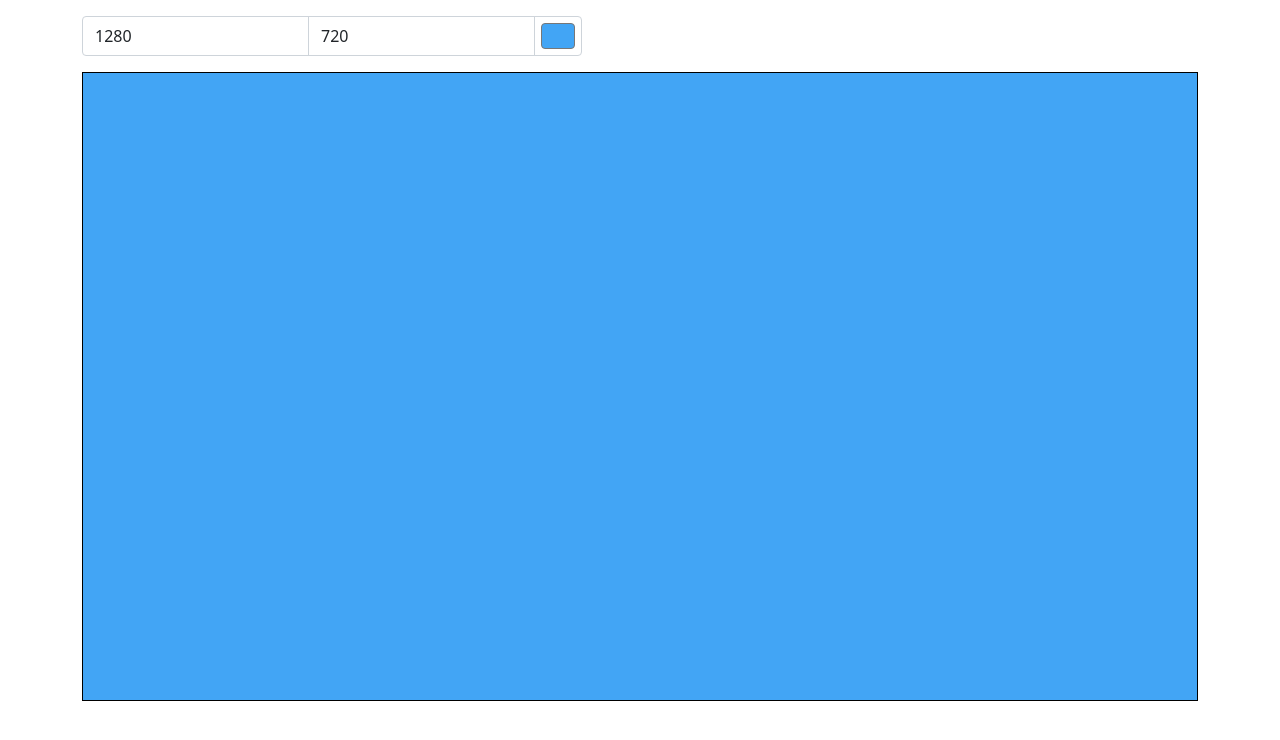
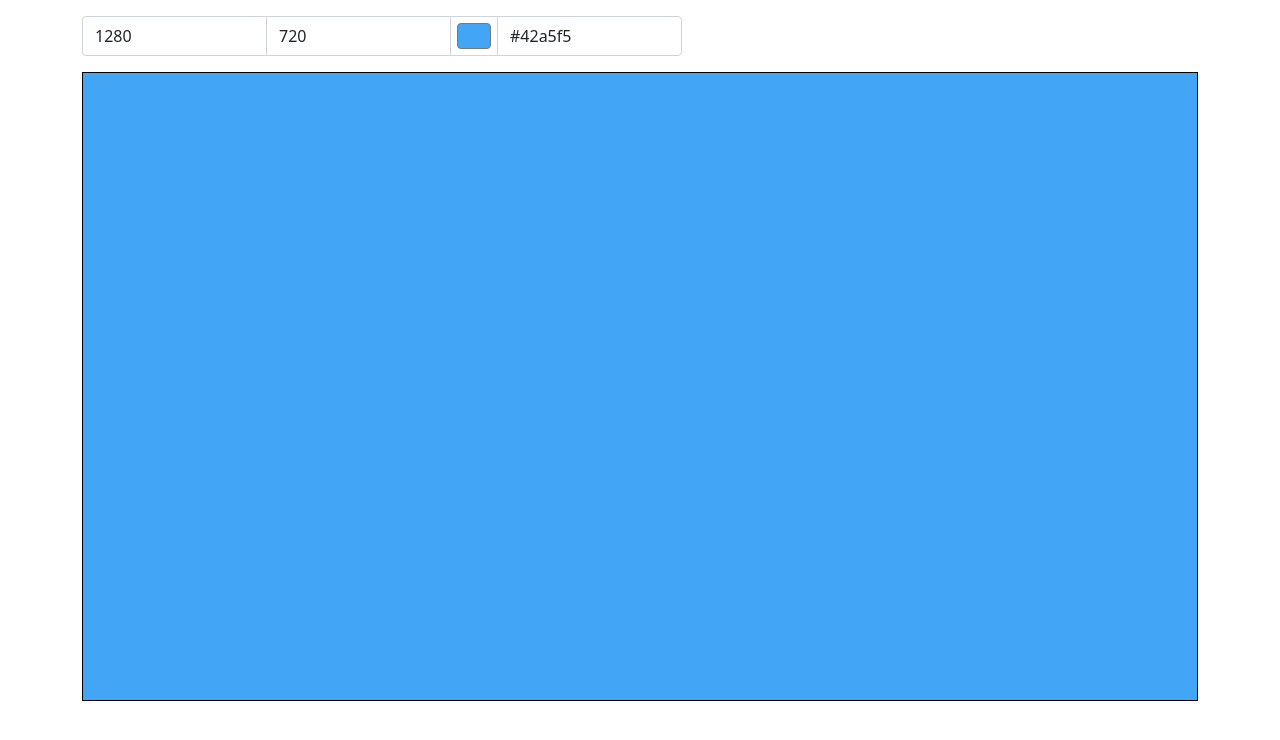
Before and after one commit to MRGRD56/bg-generator, a React (Create React App) app: page / in a window 1280 px wide. Shown: the top 740 px of the page. Built offline with nearby package versions, Linux system fonts and the light colour scheme.

Commit message:
add color input in HEX format

```diff
--- a/public/index.html
+++ b/public/index.html
@@ -24,7 +24,7 @@
 		  work correctly both with client-side routing and a non-root public URL.
 		  Learn how to configure a non-root public URL by running `npm run build`.
 		-->
-		<title>BGenerator - Background Generator</title>
+		<title>BGenerator - Background Generator    </title>
 	</head>
 	<body>
 		<noscript>You need to enable JavaScript to run this app.</noscript>
--- a/src/App.css
+++ b/src/App.css
@@ -4,5 +4,5 @@ img.result-image {
 }
 
 .top-menu {
-    max-width: 500px;
+    max-width: 600px;
 }
--- a/src/App.js
+++ b/src/App.js
@@ -73,6 +73,8 @@ class App extends Component {
                             value={this.state.size.height} onChange={e => this.onHeightChange(e)}/>
                         <input type="color" className="form-control form-control-color"
                             value={this.state.imgColor} onChange={e => this.onImgColorChange(e)}/>
+                        <input type="text" className="form-control"
+                            value={this.state.imgColor} onChange={e => this.onImgColorChange(e)}/>
                     </div>
                     <img className="result-image" src={this.state.imgSource} alt="Image"/>
                 </div>
```
Also changed, not shown: package.json (+8 -2 lines), public/manifest.json, 1 other file (tests, documents, lock files or other folders).
